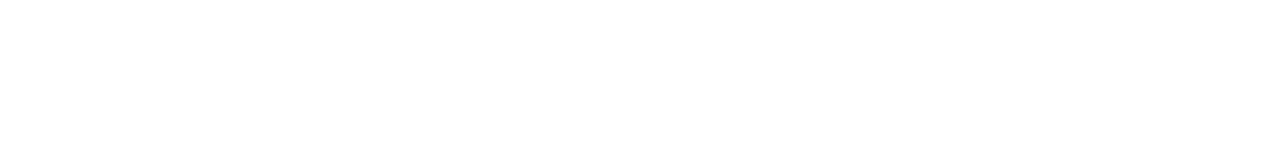
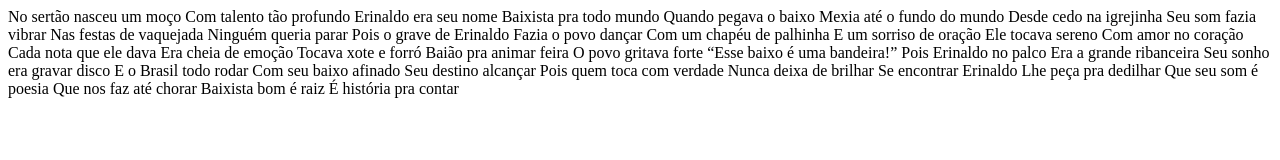
Before and after one commit to NycollasN/site, a plain HTML site: page index.html in a window 1280 px wide. Drawn offline with Linux system fonts and the light colour scheme.

Commit message:
site pai

```diff
--- a/index.html
+++ b/index.html
@@ -6,6 +6,48 @@
     <title>Baixista de valor</title>
 </head>
 <body>
-    <main></main>
+    <main>No sertão nasceu um moço
+Com talento tão profundo
+Erinaldo era seu nome
+Baixista pra todo mundo
+Quando pegava o baixo
+Mexia até o fundo do mundo
+
+Desde cedo na igrejinha
+Seu som fazia vibrar
+Nas festas de vaquejada
+Ninguém queria parar
+Pois o grave de Erinaldo
+Fazia o povo dançar
+
+Com um chapéu de palhinha
+E um sorriso de oração
+Ele tocava sereno
+Com amor no coração
+Cada nota que ele dava
+Era cheia de emoção
+
+Tocava xote e forró
+Baião pra animar feira
+O povo gritava forte
+“Esse baixo é uma bandeira!”
+Pois Erinaldo no palco
+Era a grande ribanceira
+
+Seu sonho era gravar disco
+E o Brasil todo rodar
+Com seu baixo afinado
+Seu destino alcançar
+Pois quem toca com verdade
+Nunca deixa de brilhar
+
+Se encontrar Erinaldo
+Lhe peça pra dedilhar
+Que seu som é poesia
+Que nos faz até chorar
+Baixista bom é raiz
+É história pra contar
+
+</main>
 </body>
 </html>
```
